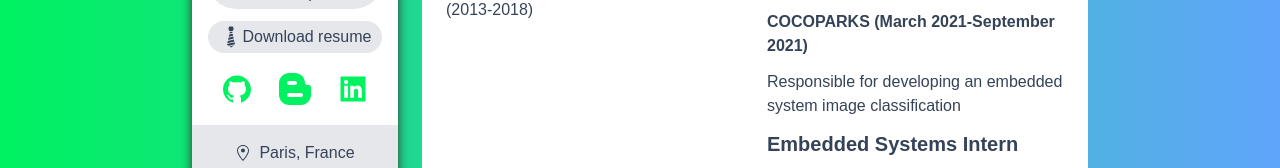
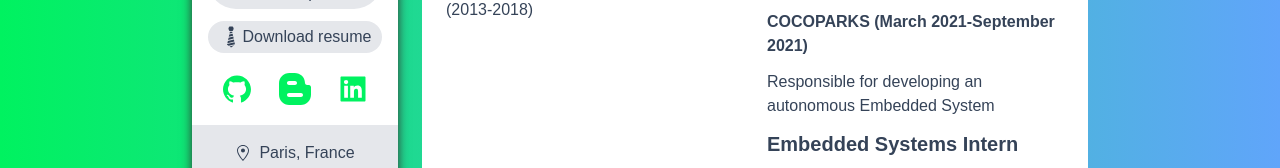
Before and after one commit to xaviSalazar/portfolio, a Next.js app: page /resume in a window 1280 px wide. Shown: the part 334-502 px from the top of the page. Built offline with nearby package versions, Linux system fonts and the light colour scheme.

Commit message:
feat: change job description

```diff
--- a/pages/resume.tsx
+++ b/pages/resume.tsx
@@ -39,7 +39,7 @@ const resume = () => {
                 <div>
                     <h5 className="my-2 text-xl font-bold">Embedded Systems Intern</h5>
                     <p className="font-semibold"> COCOPARKS (March 2021-September 2021) </p>
-                    <p className="my-3">Responsible for developing an embedded system image classification</p>
+                    <p className="my-3">Responsible for developing an autonomous Embedded System</p>
                 </div>
 
                 <div>
```
